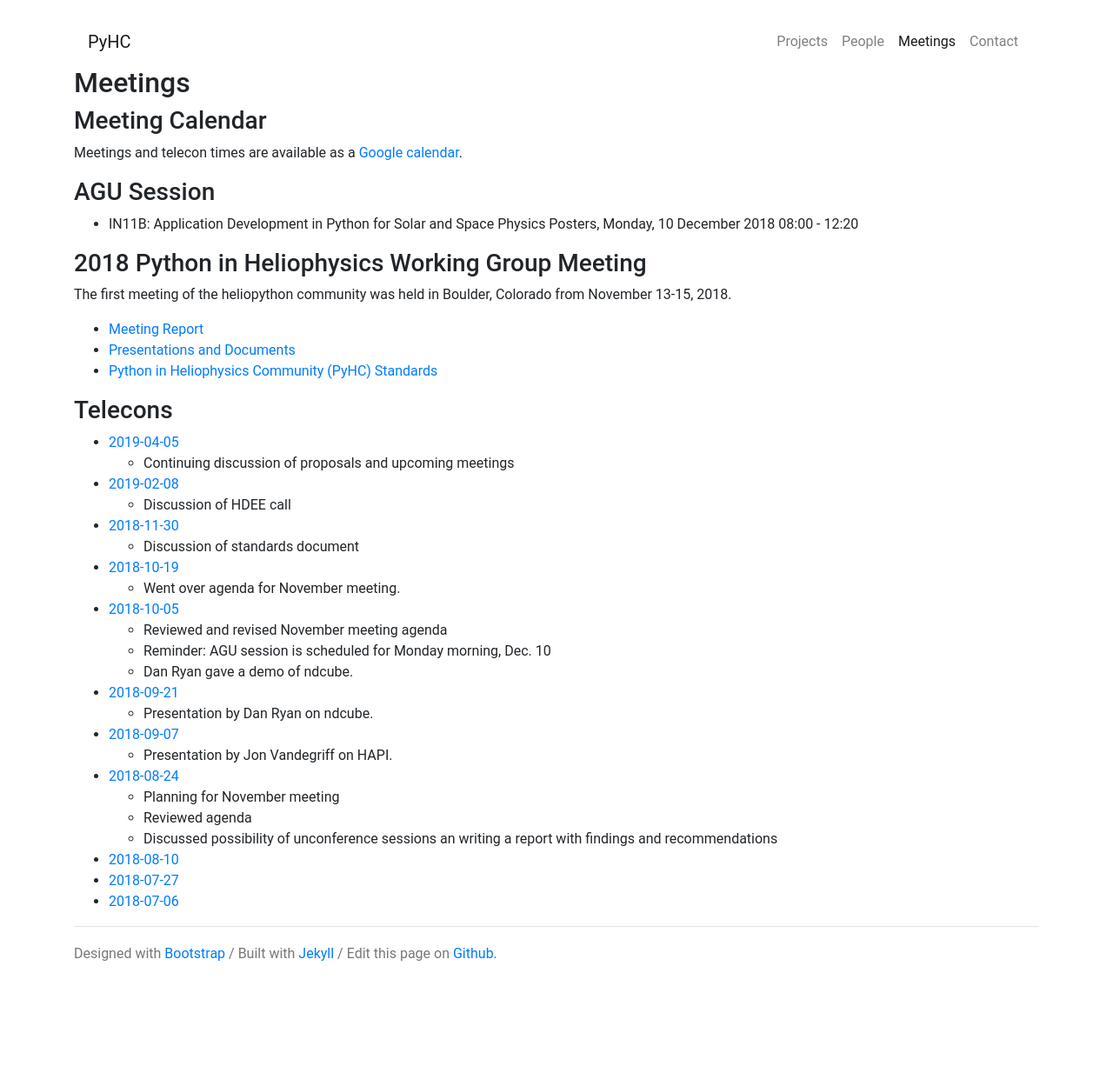
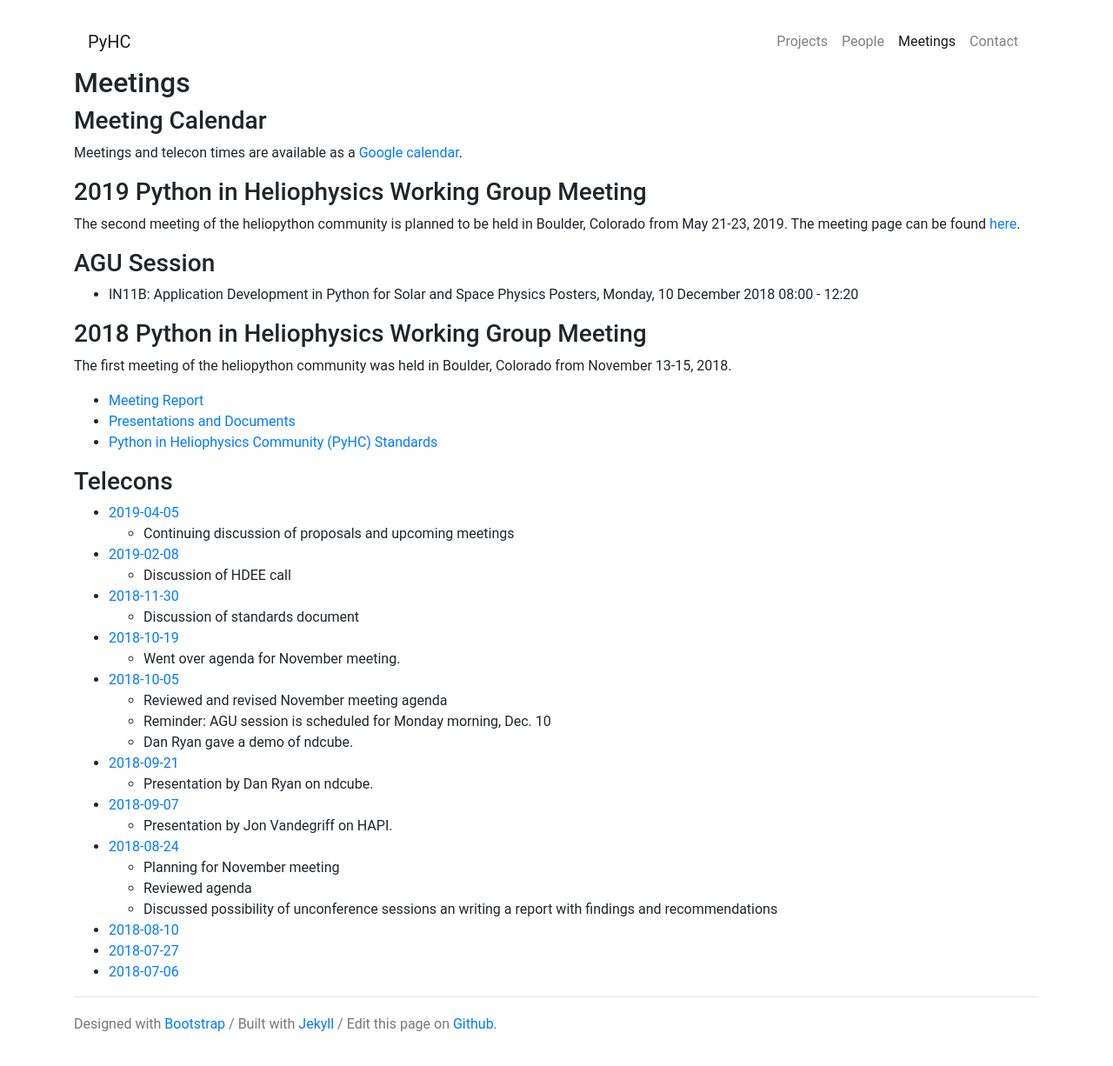
Before and after one commit to heliophysicsPy/heliophysicsPy.github.io, a Jekyll site: the page built from _pages/meetings.md, in a window 1280 px wide. Shown: the whole page at 87% size. Built offline with Jekyll 4.4.1, drawn with Linux system fonts in a browser that asks for light colours; nearby versions of some CDN libraries; before the commit the page ends 1145 px from its top, so only the background shows below that.

Commit message:
added 2019 PyHC meeting link

```diff
--- a/_pages/meetings.md
+++ b/_pages/meetings.md
@@ -7,6 +7,11 @@ order: 2
 ### Meeting Calendar
 
 Meetings and telecon times are available as a [Google calendar](https://calendar.google.com/calendar?cid=NG42Z3YyaWZncDZyZ25rOGF1N2pzZjF1azBAZ3JvdXAuY2FsZW5kYXIuZ29vZ2xlLmNvbQ).
+
+### 2019 Python in Heliophysics Working Group Meeting
+
+The second meeting of the heliopython community is planned to be held in Boulder, Colorado from May 21-23, 2019. The
+meeting page can be found [here](http://lasp.colorado.edu/home/pyhc-meeting/).
 
 ### AGU Session
 * IN11B: Application Development in Python for Solar and Space Physics Posters, Monday, 10 December 2018  08:00 - 12:20
```
